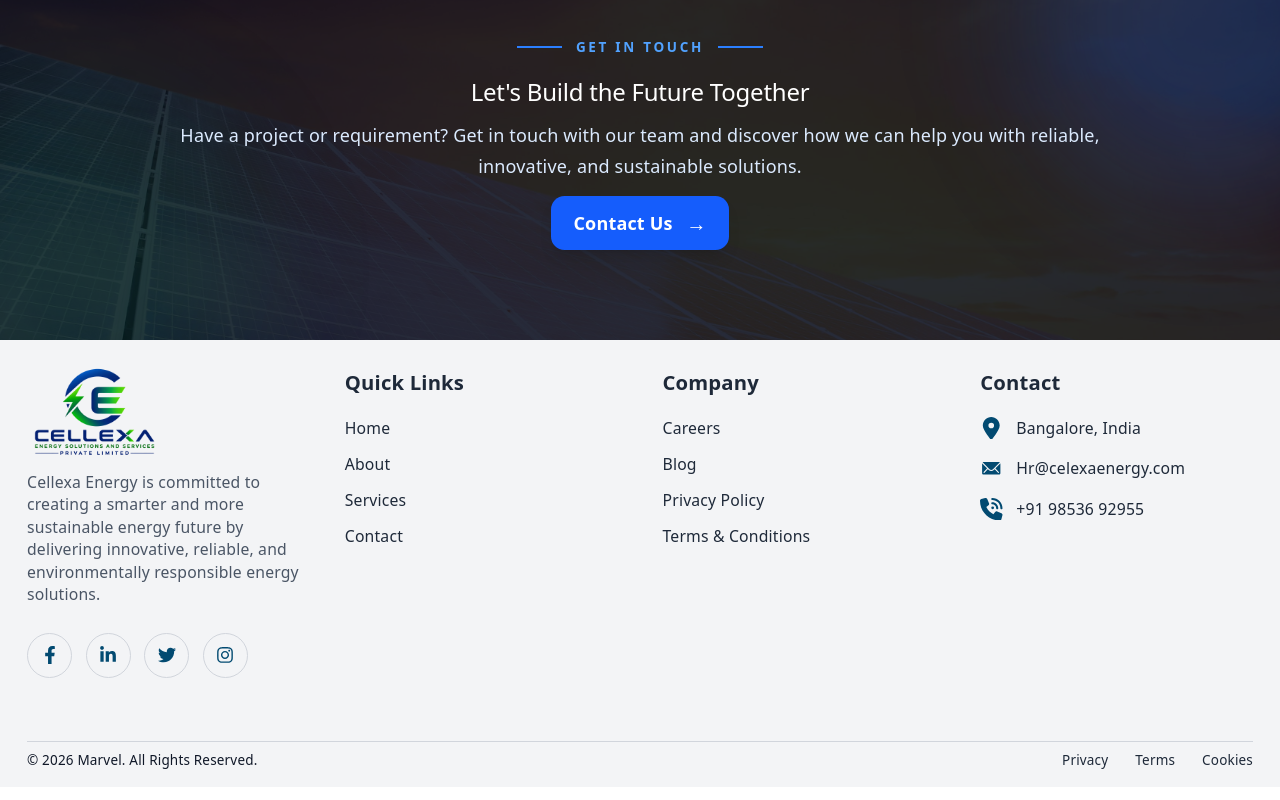
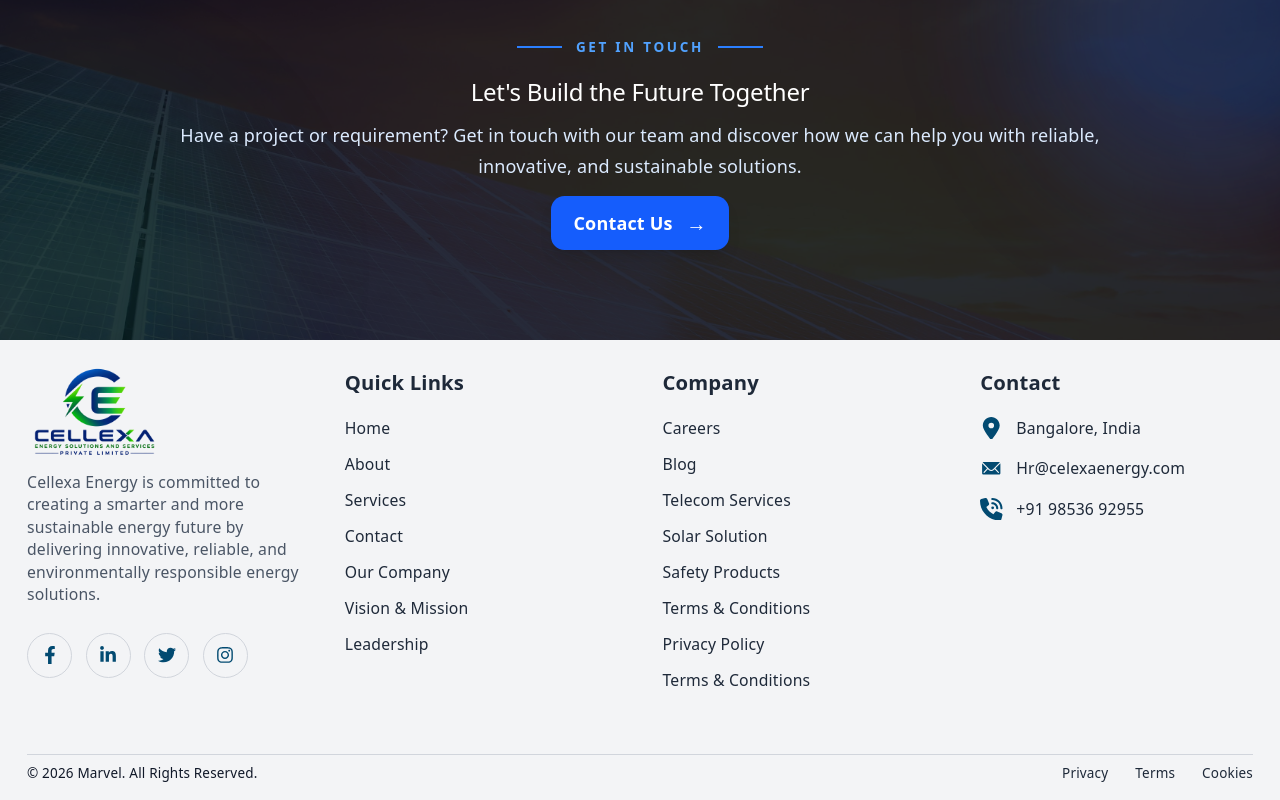
Before and after one commit to sambitmohanty04/CellexaEnergy, a React (Vite) app in the folder client/: page / in a window 1280 px wide. Shown: the part 3885-4685 px from the top of the page. Built offline with nearby package versions, Linux system fonts and the light colour scheme; no server answers.

Commit message:
footer update

```diff
--- a/client/src/Components/Footer.tsx
+++ b/client/src/Components/Footer.tsx
@@ -107,6 +107,32 @@ const Footer: React.FC = () => {
                 >
                   Contact
                 </Link>
+
+              </li>
+              <li>
+                <Link
+                  to="/our_company"
+                  className="transition duration-300 hover:text-sky-600"
+                >
+                  Our Company
+                </Link>
+
+              </li>
+              <li>
+                <Link
+                  to="/vision_mission"
+                  className="transition duration-300 hover:text-sky-600"
+                >
+                  Vision & Mission
+                </Link>
+              </li>
+              <li>
+                <Link
+                  to="/leadership"
+                  className="transition duration-300 hover:text-sky-600"
+                >
+                  Leadership
+                </Link>
               </li>
             </ul>
           </div>
@@ -136,6 +162,38 @@ const Footer: React.FC = () => {
                 </Link>
               </li>
 
+              <li>
+                <Link
+                  to="/telecom_services"
+                  className="transition duration-300 hover:text-sky-600"
+                >
+                  Telecom Services
+                </Link>
+              </li>
+              <li>
+                <Link
+                  to="/solar_solution"
+                  className="transition duration-300 hover:text-sky-600"
+                >
+                  Solar Solution
+                </Link>
+              </li>
+              <li>
+                <Link
+                  to="/safety_products"
+                  className="transition duration-300 hover:text-sky-600"
+                >
+                  Safety Products
+                </Link>
+              </li>
+              <li>
+                <Link
+                  to="/terms_conditions"
+                  className="transition duration-300 hover:text-sky-600"
+                >
+                  Terms & Conditions
+                </Link>
+              </li>
               <li>
                 <Link
                   to="/privacy_policy"
```
